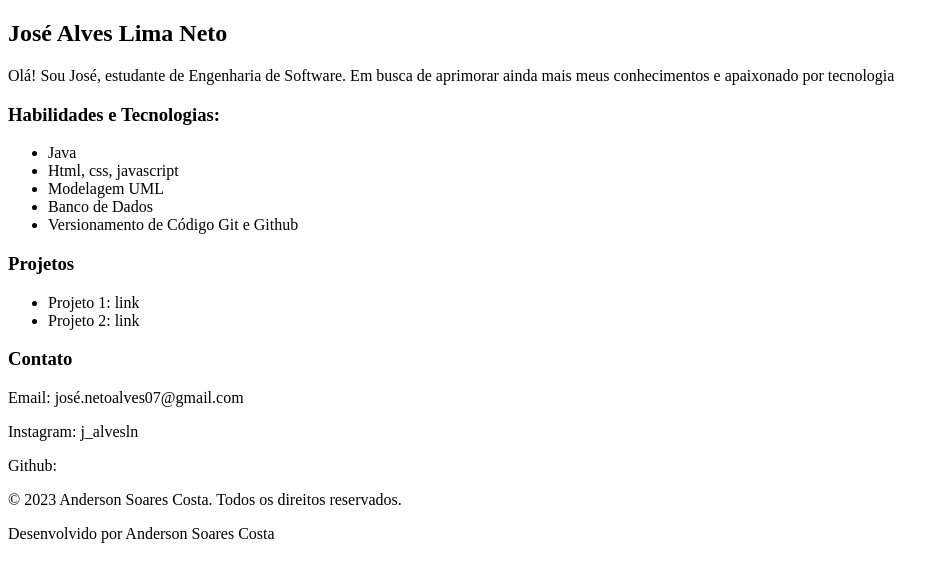
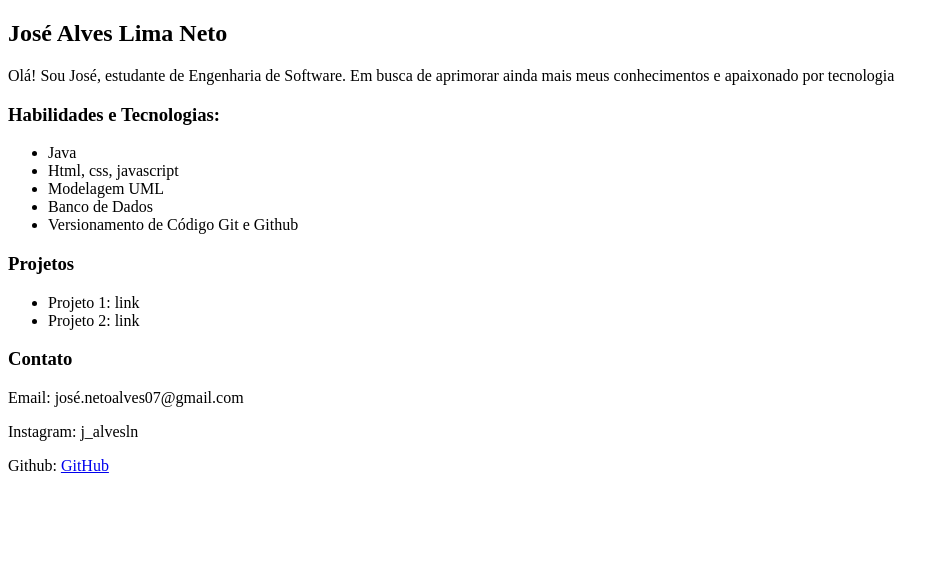
Before and after one commit to Netinho-dotcom/netinho-sites-, a plain HTML site: page index.html in a window 1280 px wide. Shown: the whole page, without its empty margins (0-949 px from the left). Drawn offline with Linux system fonts and the light colour scheme.

Commit message:
atualizaçao de dados
mudei os dados para os meus

```diff
--- a/index.html
+++ b/index.html
@@ -37,12 +37,7 @@
       <h3>Contato</h3>
       <p>Email: josé.netoalves07@gmail.com</p>
       <p>Instagram: j_alvesln</p>
-      <p>Github: <a href="https://github.com/Netinho-dotcom"></a></p>
+      <p>Github: <a href="https://github.com/Netinho-dotcom"> GitHub</a></p>
     </section>
-
-    <footer>
-      <p>&copy; 2023 Anderson Soares Costa. Todos os direitos reservados.</p>
-      <p>Desenvolvido por Anderson Soares Costa</p>
-    </footer>
   </body>
 </html>
```
